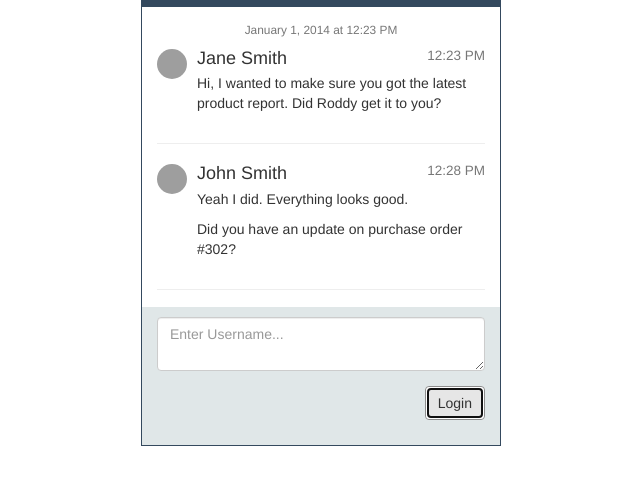
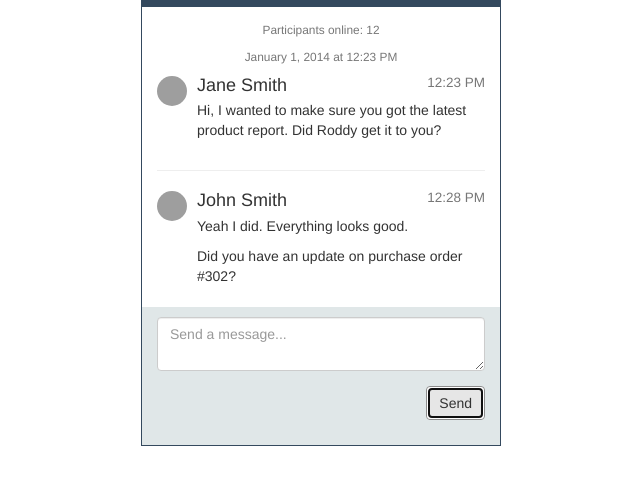
Before and after one commit to Chris113113/browser_game_backend, a website: page public/index.html in a window 1280 px wide. Both pictures are taken after a click on the button "Login". Shown: the part 34-518 px from the top of the page, without its empty margins (319-959 px from the left). Drawn offline with nearby package versions, Linux system fonts and the light colour scheme; no server answers; grey boxes are pictures that could not be loaded.

Commit message:
Added logic for removing user name prompt. Logic on index js for accepting user.

```diff
--- a/index.js
+++ b/index.js
@@ -51,11 +51,13 @@ io.on('connection', function(socket){
   socket.on('add_user', function(userName){
     //store username
     socket.userName = userName;
+    console.log('Adding user: ' + socket.userName);
     //store on global arr of user names
     userNames[userName] = userName;
     ++numUsers;
     //registered user
     addedUser = true;
+    //send the updated number of logged in users
     socket.emit('login',{
       numUsers: numUsers
     });
--- a/public/chat.js
+++ b/public/chat.js
@@ -3,14 +3,22 @@ $(function(){
   //init variables
   var $window = $(window);
   var userName;
-  var connected;
-  var typing;
+  var connected = false;
+  var typing = false;
   var lastTypingTime;
+  var $message = $('#input');
 
   //initialize socket.io
   var socket = io();
+  //if the user is not logged in, prompt for userName
+  //input and log user on server
   if(!userName){
     ShowUserNamePrompt();
+  }else{
+    //send message
+    $('#button').click(function(){
+      sendMessage();
+    });
   }
 
   //handle login
@@ -26,11 +34,29 @@ $(function(){
 
   };
 
-  //handle adding of user to chat room
+  //hides login prompt and display chat text message labels and button
+  function HideUserNamePrompt(){
+    $('#input').val('');
+    //rename button to 'send'
+    $('#button').html('Send');
+    //show send message placeholder label
+    $('#input').attr('placeholder', 'Send a message...');
+  };
+
+  //handle adding of user to server
   function AddUser(){
     console.log('adding user');
+    userName = $('#input').val();
+    //send server the username
+    socket.emit('add_user', userName);
+    //hides login content
+    HideUserNamePrompt();
   };
 
+  function sendMessage(){
+
+    console.log($message.val());
+  }
 
 
 });
--- a/public/index.html
+++ b/public/index.html
@@ -41,6 +41,9 @@
                         <div>
                         <div class="portlet-body chat-widget" style="overflow-y: auto; width: auto; height: 300px;">
                             <div class="row">
+                              <div class="col-lg-12">
+                                  <p class="text-center text-muted small" id ="participants">Participants online: 12</p>
+                              </div>
                                 <div class="col-lg-12">
                                     <p class="text-center text-muted small">January 1, 2014 at 12:23 PM</p>
                                 </div>
```
